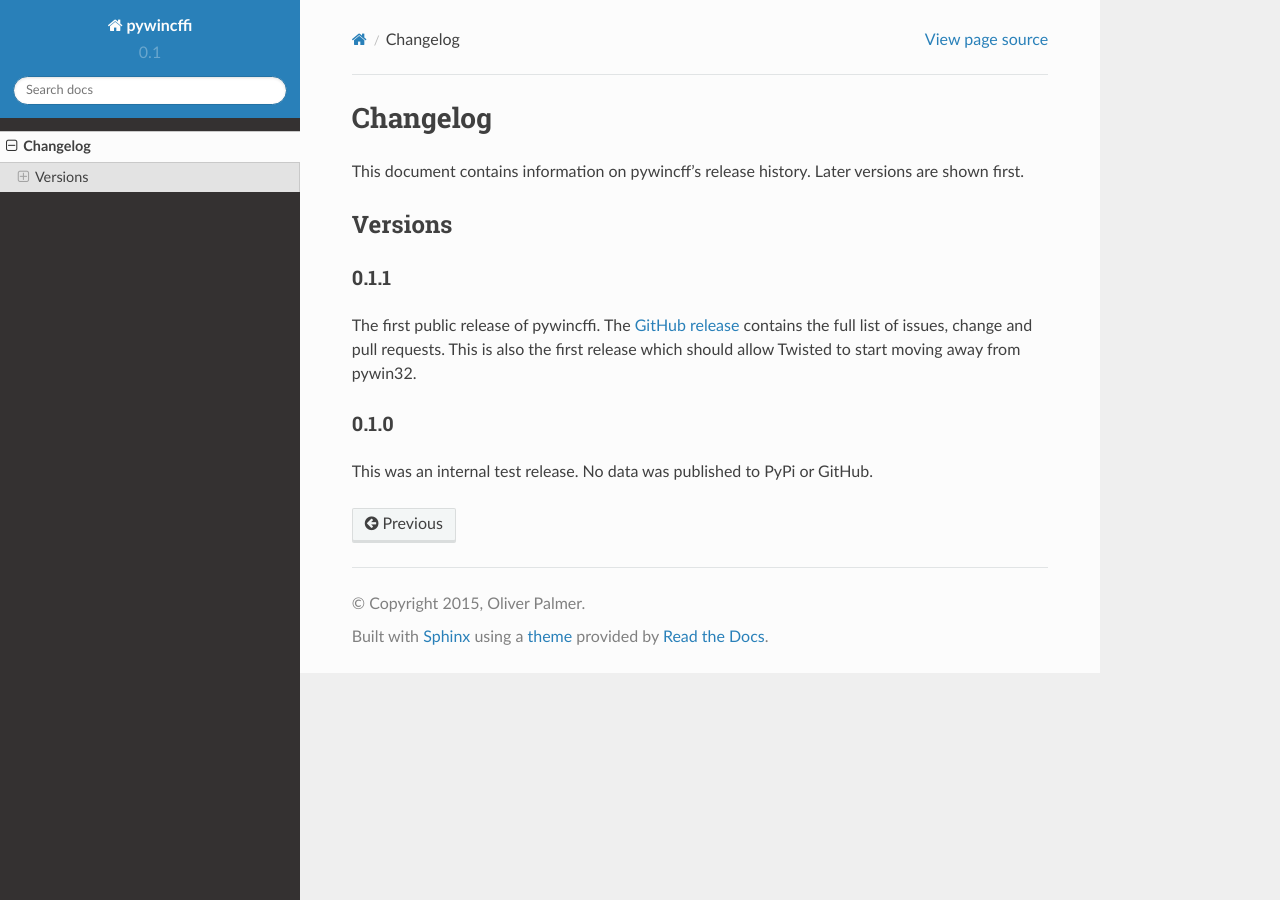
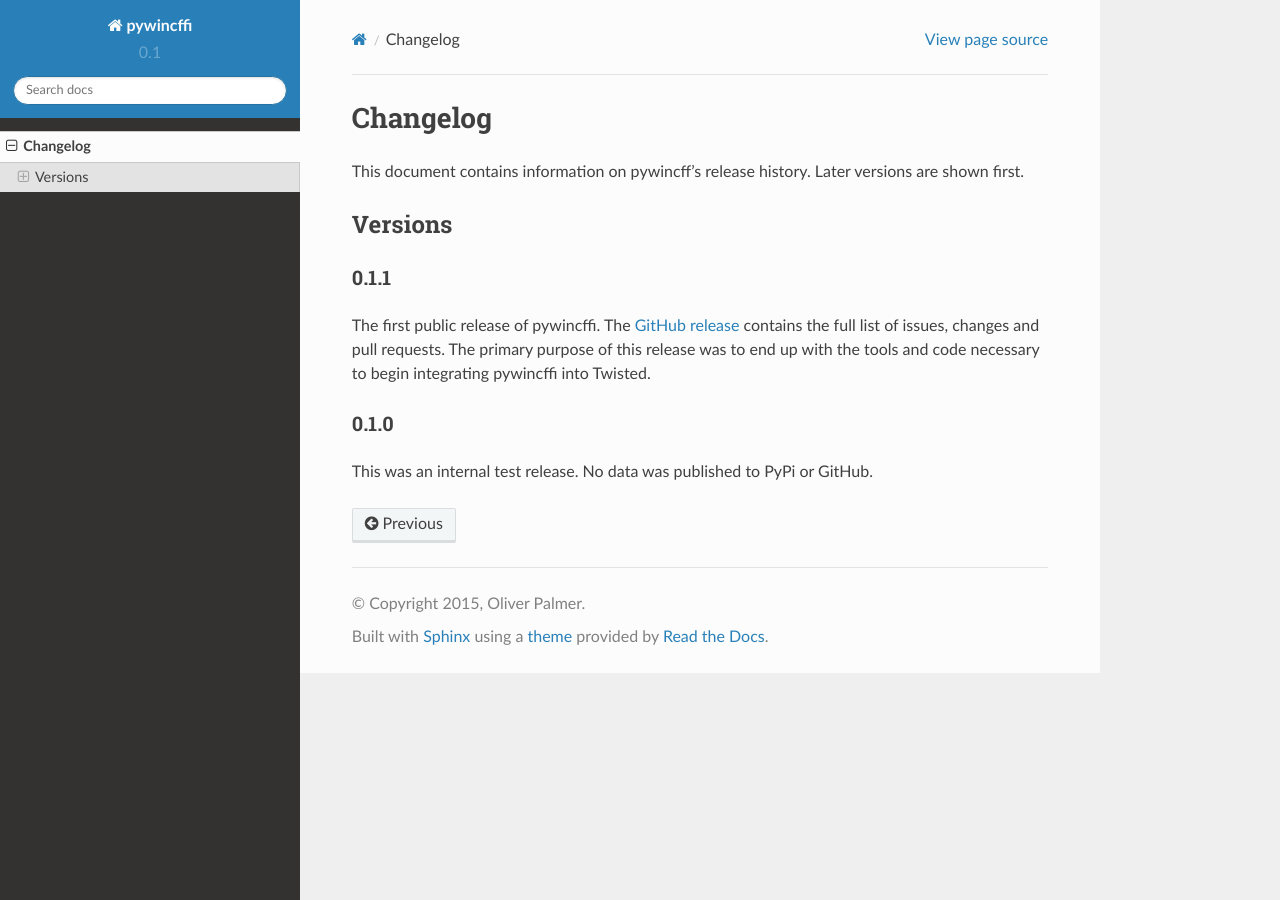
Before and after one commit to opalmer/pywincffi, a Sphinx documentation site: the page built from docs/source/changelog.rst, in a window 1280 px wide. Built offline with Sphinx 7.4.7 and the Read the Docs theme 2.0.0, drawn with Linux system fonts in a browser that asks for light colours; pages that are not in the unit, such as notebooks, are missing from menus.

Commit message:
better description for 0.1.1

```diff
--- a/docs/source/changelog.rst
+++ b/docs/source/changelog.rst
@@ -13,8 +13,9 @@ Versions
 
 The first public release of pywincffi.  The
 `GitHub release <https://github.com/opalmer/pywincffi/releases/tag/0.1.1>`_
-contains the full list of issues, change and pull requests.  This is also
-the first release which should allow Twisted to start moving away from pywin32.
+contains the full list of issues, changes and pull requests.  The primary
+purpose of this release was to end up with the tools and code necessary to
+begin integrating pywincffi into Twisted.
 
 
 0.1.0
```
